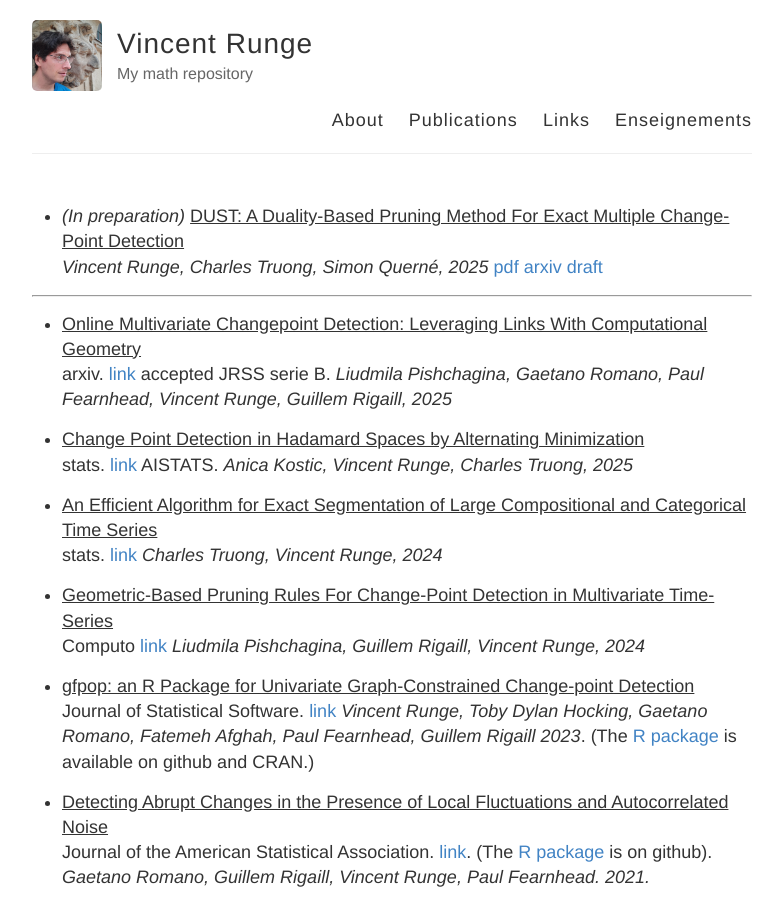
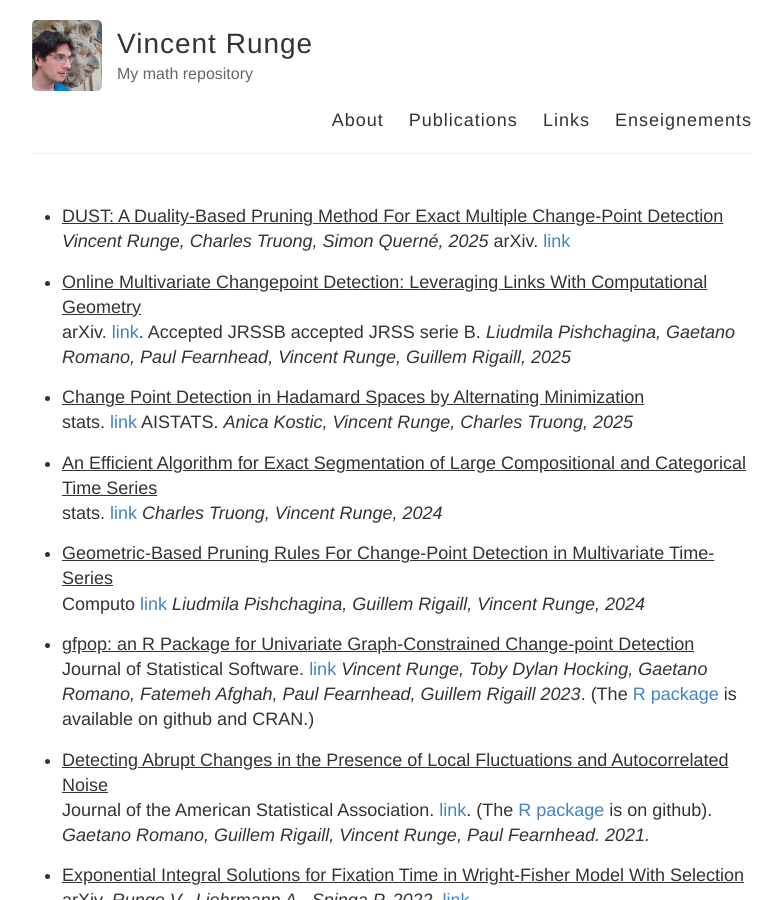
Before and after one commit to vincentrunge/vincentrunge.github.io, a Jekyll site: the page built from Publications.md, in a window 1280 px wide and 900 px high. Shown: the whole window, without its empty margins (248-1031 px from the left). Built offline with Jekyll 4.4.1, drawn with Linux system fonts in a browser that asks for light colours.

Commit message:
Update Publications.md

```diff
--- a/Publications.md
+++ b/Publications.md
@@ -5,13 +5,11 @@
 ---
 
 
-* *(In preparation)* <u>DUST: A Duality-Based Pruning Method For Exact Multiple Change-Point Detection </u>
-*Vincent Runge, Charles Truong, Simon Querné, 2025* [pdf arxiv draft](./Publications/arxiv_DUST.pdf)
-
-_ _ _
+* <u>DUST: A Duality-Based Pruning Method For Exact Multiple Change-Point Detection </u>
+*Vincent Runge, Charles Truong, Simon Querné, 2025* arXiv. [link](https://arxiv.org/abs/2507.02467)
 
 * <u>Online Multivariate Changepoint Detection: Leveraging Links With Computational Geometry</u>
-arxiv. [link](https://arxiv.org/abs/2311.01174)
+arXiv. [link](https://arxiv.org/abs/2311.01174). Accepted JRSSB
 accepted JRSS serie B. *Liudmila Pishchagina, Gaetano Romano, Paul Fearnhead, Vincent Runge, Guillem Rigaill, 2025*
 
 * <u>Change Point Detection in Hadamard Spaces by Alternating Minimization</u>
```
